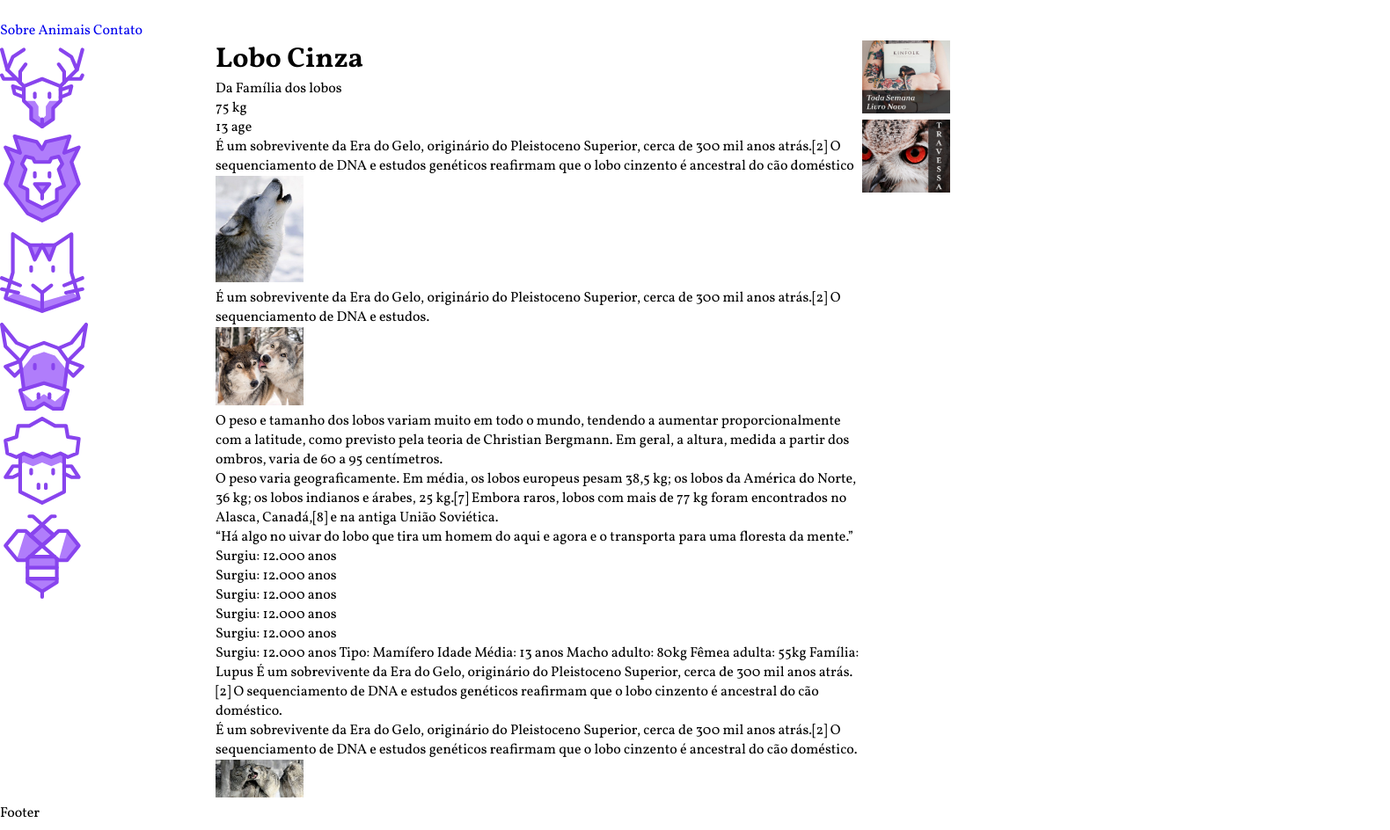
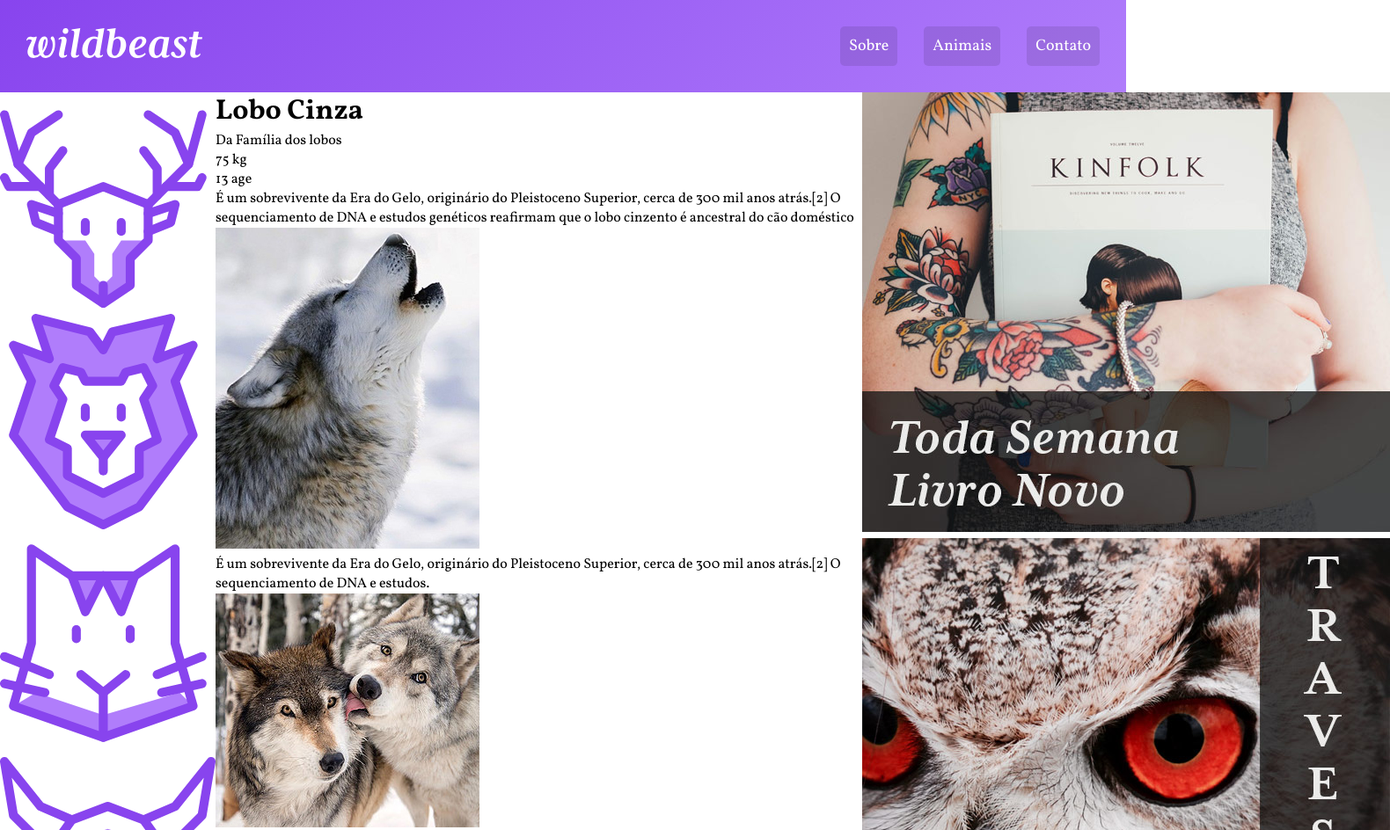
Before and after one commit to maiconrs95/wildbeast-css-grid-layout, a plain HTML site: page index.html in a window 1280 px wide. Shown: the top 944 px of the page at 88% size, 1580 px wide, since content can reach past the window. Drawn offline with Linux system fonts and the light colour scheme.

Commit message:
feat: header styles

```diff
--- a/css/style.css
+++ b/css/style.css
@@ -1,3 +1,7 @@
+/*************************
+* RESET
+*************************/
+
 body, p, h1, ul, li, blockquote {
   padding: 0;
   margin: 0;
@@ -15,11 +19,9 @@ a {
   text-decoration: none;
 }
 
-img {
-  max-width: 100px;
-}
-
-/* GLOBAL GRID */
+/*************************
+* GRID
+*************************/
 .estrutura {
   min-height: 100vh;
   display: grid;
@@ -31,22 +33,78 @@ img {
   ;
 }
 
+/*************************
+* HEADER
+*************************/
+
 header {
   grid-area: header;
+  background: linear-gradient(135deg, #8844ee, #B07DFB);
+  padding: 30px;
+
+  display: grid;
+  grid-template-columns: 1fr auto;
+  align-items: center;
 }
+
+.logo {
+  max-width: 200px;
+}
+
+.header nav ul {
+  display: flex;
+  flex-wrap: wrap;
+}
+
+.header nav a {
+  display: block;
+  padding: 10px;
+  color: white;
+  font-size: 1.125em;
+  background: rgba(0, 0, 0, .1);
+  transition: background .055s ease-in;
+  border-radius: 5px;
+}
+
+.header nav a:hover {
+  background: rgba(0, 0, 0, .5);
+}
+
+.header nav ul li + li {
+  margin-left: 30px;
+}
+
+/*************************
+* SIDENAV
+*************************/
 
 .sidenav {
   grid-area: sidenav;
 }
 
+
+/*************************
+* CONTENT
+*************************/
+
 .content {
   grid-area: content;
 }
+
+
+/*************************
+* ANUNCIOS
+*************************/
 
 .anuncios {
   grid-area: anuncios;
 }
 
+
+/*************************
+* FOOTER
+*************************/
+
 .footer {
   grid-area: footer;
 }
--- a/index.html
+++ b/index.html
@@ -21,7 +21,11 @@
         <ul>
           <li>
             <a href="#">Sobre</a>
+          </li>
+          <li>
             <a href="#">Animais</a>
+          </li>
+          <li>
             <a href="#">Contato</a>
           </li>
         </ul>
```
